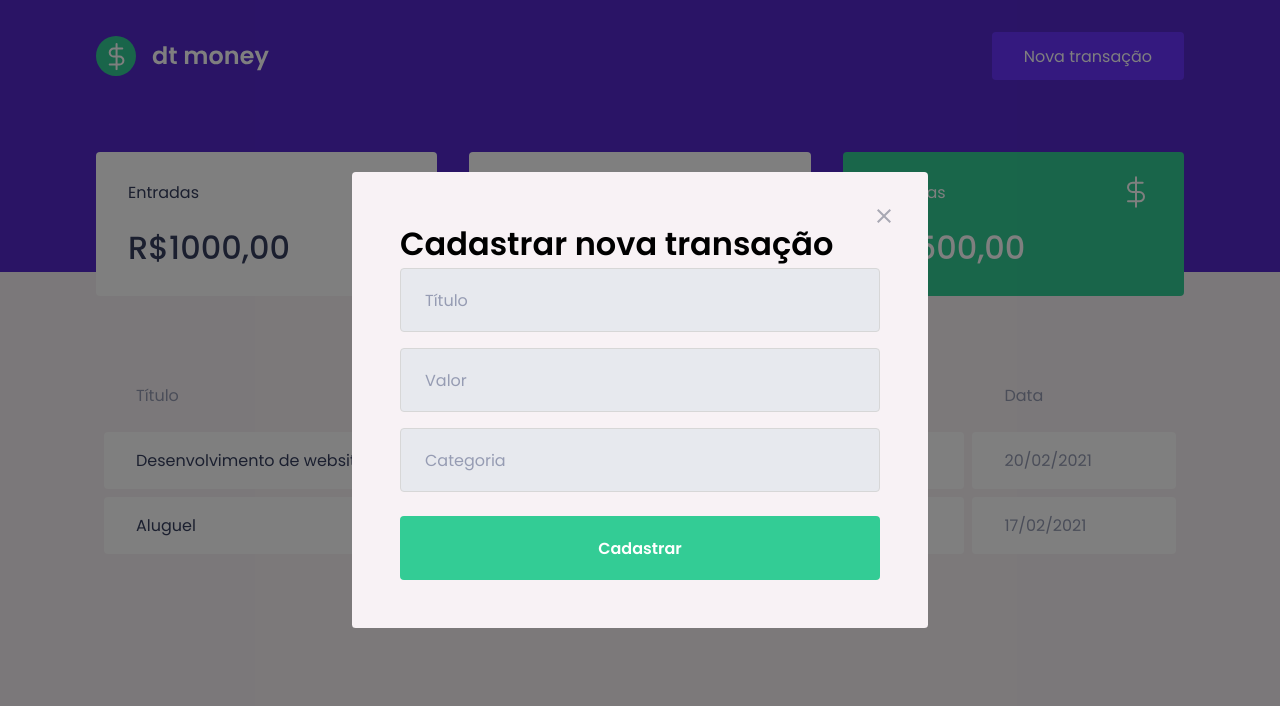
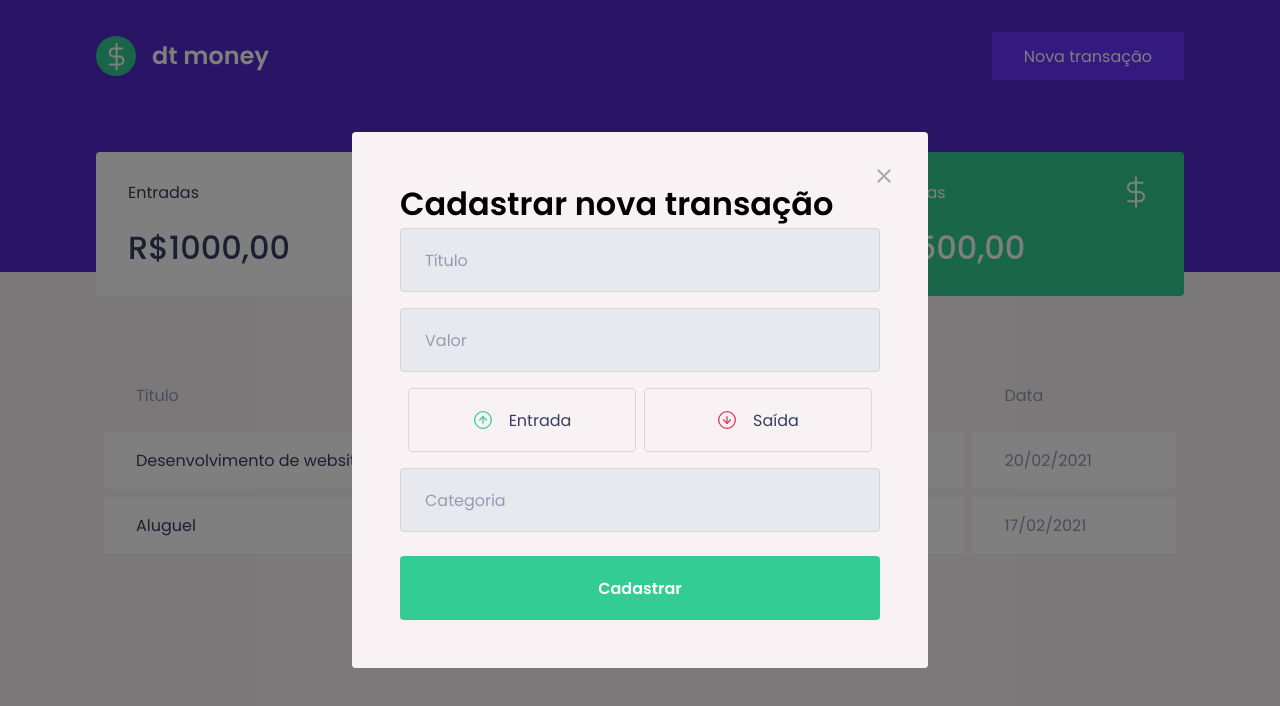
Before and after one commit to SamuelMenecucci/dt-money, a React (Create React App) app: page / in a window 1280 px wide. Both pictures are taken after a click on the button "Nova transação". Shown: the top 706 px of the page. Built offline with nearby package versions, Linux system fonts and the light colour scheme; no server answers; what miragejs would draw is missing.

Commit message:
create transaction type button

```diff
--- a/package.json
+++ b/package.json
@@ -5,6 +5,7 @@
   "dependencies": {
     "axios": "^0.22.0",
     "miragejs": "^0.1.42",
+    "polished": "^4.1.3",
     "react": "^17.0.2",
     "react-dom": "^17.0.2",
     "react-modal": "^3.14.3",
--- a/src/components/NewTransactionModal/index.tsx
+++ b/src/components/NewTransactionModal/index.tsx
@@ -1,6 +1,8 @@
 import Modal from "react-modal";
-import { Container } from "./styles";
+import { Container, TransactionTypeContainer } from "./styles";
 import closeImg from "../../assets/fechar.svg";
+import incomeImg from "../../assets/entradas.svg";
+import outcomeImg from "../../assets/saídas.svg";
 
 interface NewTransactionModalProps {
   isOpen: boolean;
@@ -33,6 +35,18 @@
 
         <input type="number" placeholder="Valor" />
 
+        <TransactionTypeContainer>
+          <button type="button">
+            <img src={incomeImg} alt="entrada" />
+            <span>Entrada</span>
+          </button>
+
+          <button type="button">
+            <img src={outcomeImg} alt="saída" />
+            <span>Saída</span>
+          </button>
+        </TransactionTypeContainer>
+
         <input placeholder="Categoria" />
 
         <button type="submit">Cadastrar</button>
--- a/src/components/NewTransactionModal/styles.ts
+++ b/src/components/NewTransactionModal/styles.ts
@@ -1,4 +1,5 @@
 import styled from "styled-components";
+import { darken } from "polished";
 
 export const Container = styled.form`
   h2 {
@@ -53,3 +54,44 @@
     }
   }
 `;
+
+export const TransactionTypeContainer = styled.div`
+  margin: 1rem 0.5rem;
+  display: grid;
+  grid-template-columns: 1fr 1fr;
+  gap: 0.5rem;
+
+  button {
+    height: 4rem;
+    border: 1px solid #d7d7d7;
+    border-radius: 0.25rem;
+
+    background: transparent;
+
+    display: flex;
+    align-items: center;
+    justify-content: center;
+
+    transition: border-color 0.2s;
+
+    &:hover {
+      //para escurecermos a borda ao passarmos o mouse. não iremos utilizar o filter pois ele escurece o elemento inteiro, não conseguimos escurecer apenas a borda.
+      //utilizando o darken que importei da blibioteca polished
+      border-color: ${darken(0.1, "#d7d7d7")};
+    }
+
+    img {
+      width: 20px;
+      height: 20px;
+    }
+
+    span {
+      //para conseguir fazer a estilização do span eu dou o inline-block
+      display: inline-block;
+
+      margin-left: 1rem;
+      font-size: 1rem;
+      color: var(--text-title);
+    }
+  }
+`;
```
Also changed, not shown: 1 other file (tests, documents, lock files or other folders).
